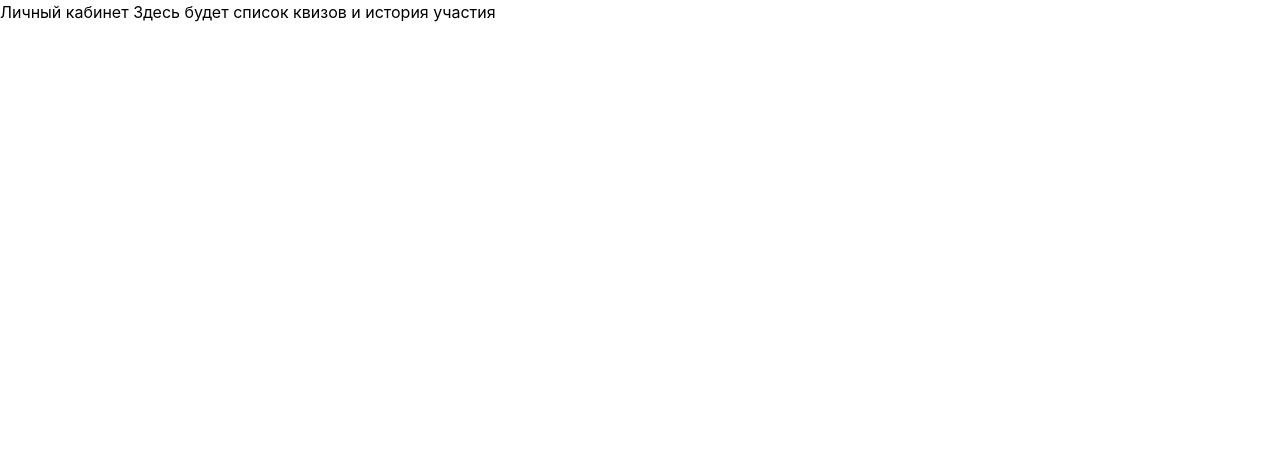
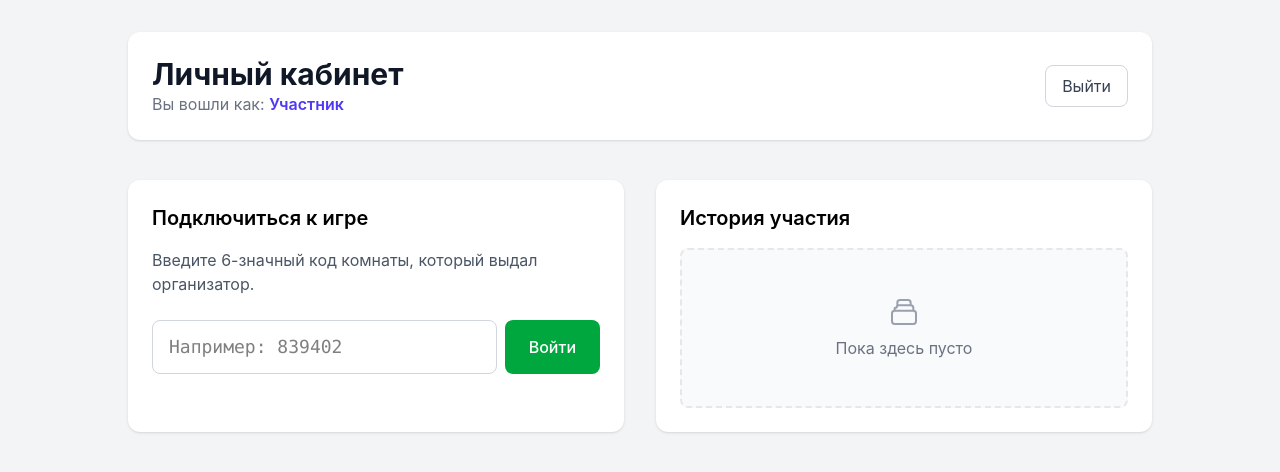
Before and after one commit to h4rdstr1ke/GoQuiz, a React (Vite) app in the folder frontend/: page /dashboard in a window 1280 px wide. Shown: the top 472 px of the page. Built offline with nearby package versions, Linux system fonts and the light colour scheme.

Commit message:
feat: dashboard UI/UX and two roles

```diff
--- a/frontend/src/pages/Dashboard.tsx
+++ b/frontend/src/pages/Dashboard.tsx
@@ -1,8 +1,98 @@
+import { useState } from 'react';
+import { useNavigate } from 'react-router-dom';
+
+// Временный тип
+type Role = 'organizer' | 'participant';
+
 export const Dashboard = () => {
+    const [role] = useState<Role>('participant'); // participant - втор роль
+    const [roomCode, setRoomCode] = useState('');
+    const navigate = useNavigate();
+
+    const handleJoinRoom = (e: React.FormEvent<HTMLFormElement>) => {
+        e.preventDefault();
+        if (roomCode.trim().length > 0) {
+            navigate(`/lobby/${roomCode}`);
+        }
+    };
+
+    const handleCreateQuiz = () => {
+        alert('Тут откроется конструктор квизов');
+    };
+
     return (
-        <div>
-            Личный кабинет
-            Здесь будет список квизов и история участия
+        <div className="min-h-screen bg-gray-100 p-8">
+            <div className="mx-auto max-w-5xl">
+
+                {/* Шапка */}
+                <header className="mb-10 flex items-center justify-between rounded-xl bg-white p-6 shadow-sm">
+                    <div>
+                        <h1 className="text-3xl font-bold text-gray-900">Личный кабинет</h1>
+                        <p className="text-gray-500">
+                            Вы вошли как: <span className="font-semibold text-indigo-600">{role === 'organizer' ? 'Организатор' : 'Участник'}</span>
+                        </p>
+                    </div>
+                    <button
+                        onClick={() => navigate('/login')}
+                        className="rounded-lg border border-gray-300 px-4 py-2 text-gray-700 hover:bg-gray-50 transition-colors"
+                    >
+                        Выйти
+                    </button>
+                </header>
+
+                {/* Основной контент */}
+                <div className="grid gap-8 md:grid-cols-2">
+
+                    {/* Левая колонка: Основное действие */}
+                    <section className="rounded-xl bg-white p-6 shadow-sm">
+                        {role === 'organizer' ? (
+                            <div>
+                                <h2 className="mb-4 text-xl font-semibold">Управление квизами</h2>
+                                <p className="mb-6 text-gray-600">Создавайте новые игры и управляйте уже существующими.</p>
+                                <button
+                                    onClick={handleCreateQuiz}
+                                    className="w-full flex items-center justify-center gap-2 rounded-lg bg-indigo-600 px-4 py-3 text-white font-medium hover:bg-indigo-700 transition-colors"
+                                >
+                                    <svg className="h-5 w-5" fill="none" stroke="currentColor" viewBox="0 0 24 24"><path strokeLinecap="round" strokeLinejoin="round" strokeWidth="2" d="M12 4v16m8-8H4"></path></svg>
+                                    Создать новый квиз
+                                </button>
+                            </div>
+                        ) : (
+                            <div>
+                                <h2 className="mb-4 text-xl font-semibold">Подключиться к игре</h2>
+                                <p className="mb-6 text-gray-600">Введите 6-значный код комнаты, который выдал организатор.</p>
+                                <form onSubmit={handleJoinRoom} className="flex gap-2">
+                                    <input
+                                        type="text"
+                                        value={roomCode}
+                                        onChange={(e) => setRoomCode(e.target.value)}
+                                        placeholder="Например: 839402"
+                                        className="flex-1 rounded-lg border border-gray-300 px-4 py-3 text-lg font-mono focus:border-indigo-500 focus:outline-none focus:ring-2 focus:ring-indigo-200"
+                                    />
+                                    <button
+                                        type="submit"
+                                        className="rounded-lg bg-green-600 px-6 py-3 text-white font-medium hover:bg-green-700 transition-colors"
+                                    >
+                                        Войти
+                                    </button>
+                                </form>
+                            </div>
+                        )}
+                    </section>
+
+                    {/* Правая колонка: История (Заглушка) */}
+                    <section className="rounded-xl bg-white p-6 shadow-sm">
+                        <h2 className="mb-4 text-xl font-semibold">
+                            {role === 'organizer' ? 'Мои квизы' : 'История участия'}
+                        </h2>
+                        <div className="flex h-40 flex-col items-center justify-center rounded-lg border-2 border-dashed border-gray-200 bg-gray-50 text-gray-500">
+                            <svg className="mb-2 h-8 w-8 text-gray-400" fill="none" stroke="currentColor" viewBox="0 0 24 24"><path strokeLinecap="round" strokeLinejoin="round" strokeWidth="1.5" d="M19 11H5m14 0a2 2 0 012 2v6a2 2 0 01-2 2H5a2 2 0 01-2-2v-6a2 2 0 012-2m14 0V9a2 2 0 00-2-2M5 11V9a2 2 0 002-2m0 0V5a2 2 0 012-2h6a2 2 0 012 2v2M7 7h10"></path></svg>
+                            <p>Пока здесь пусто</p>
+                        </div>
+                    </section>
+
+                </div>
+            </div>
         </div>
     );
 };
```
